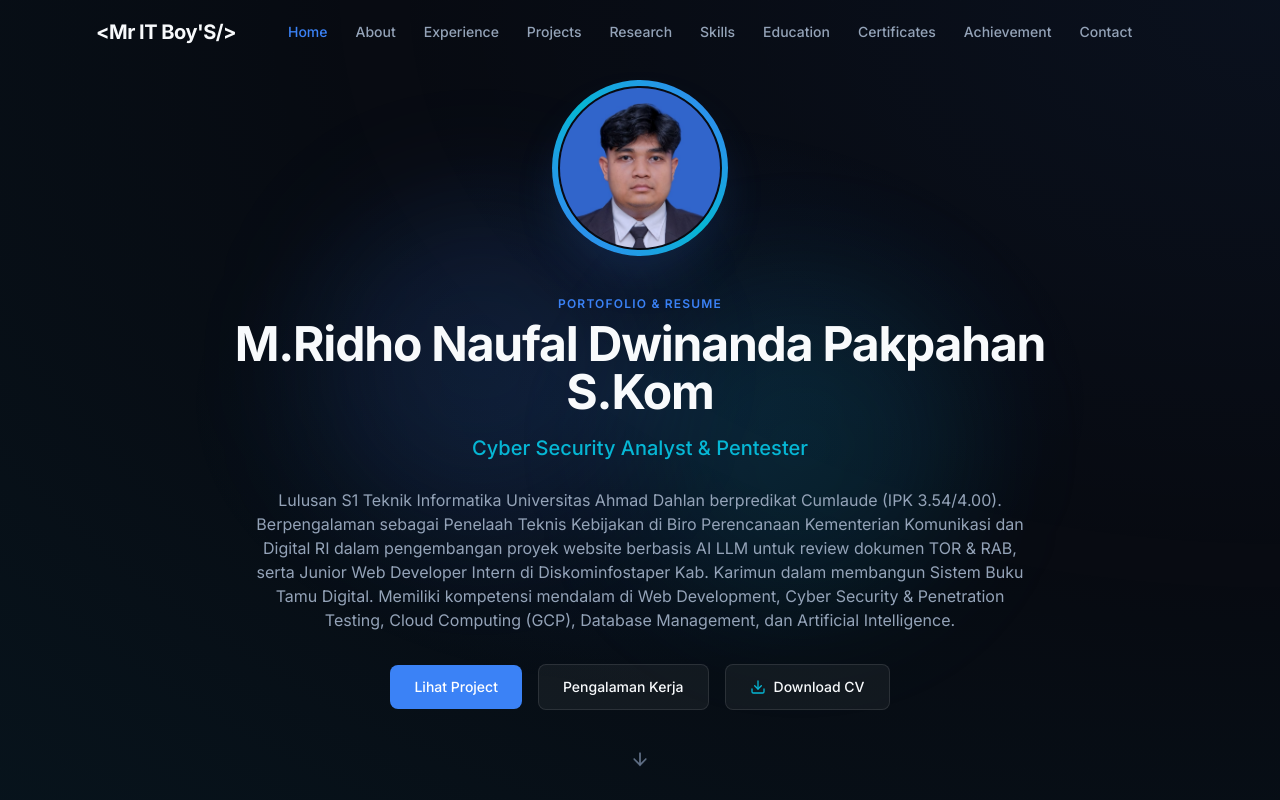
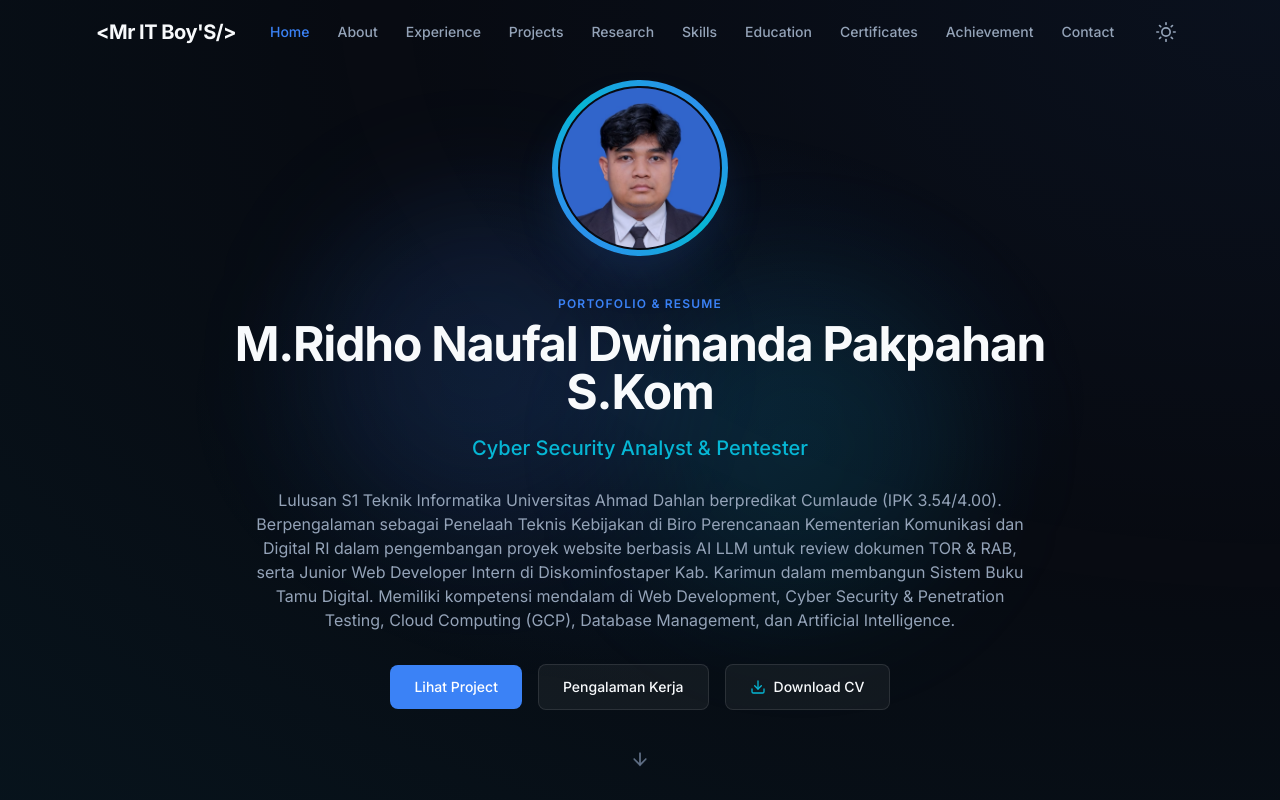
Before and after one commit to ridhodp/PortofolioMRidhoNaufal, a Next.js app: page / in a window 1280 px wide. Shown: the top 800 px of the page. Built offline with nearby package versions, Linux system fonts and the light colour scheme.

Commit message:
feat: add dark/light mode toggle

```diff
--- a/src/app/globals.css
+++ b/src/app/globals.css
@@ -13,6 +13,10 @@
 
   body {
     @apply bg-background text-text-primary antialiased;
+  }
+
+  html.light body {
+    @apply bg-white text-gray-900 antialiased;
   }
 
   ::selection {
@@ -37,6 +41,10 @@
     @apply rounded-xl border border-white/5 bg-background-secondary p-6 transition-all duration-300 hover:border-accent-blue/20;
   }
 
+  html.light .card {
+    @apply rounded-xl border border-gray-200 bg-gray-50 p-6 transition-all duration-300 hover:border-accent-blue/30;
+  }
+
   .card-hover {
     @apply hover:-translate-y-1 hover:shadow-lg hover:shadow-accent-blue/5;
   }
@@ -51,6 +59,10 @@
 
   .btn-secondary {
     @apply inline-flex items-center justify-center gap-2 rounded-lg border border-white/10 bg-white/5 px-6 py-3 text-sm font-medium text-text-primary transition-all duration-300 hover:border-accent-blue/30 hover:bg-white/10 focus:outline-none focus:ring-2 focus:ring-accent-blue/50 focus:ring-offset-2 focus:ring-offset-background;
+  }
+
+  html.light .btn-secondary {
+    @apply inline-flex items-center justify-center gap-2 rounded-lg border border-gray-300 bg-gray-100 px-6 py-3 text-sm font-medium text-gray-900 transition-all duration-300 hover:border-accent-blue/40 hover:bg-gray-200 focus:outline-none focus:ring-2 focus:ring-accent-blue/50 focus:ring-offset-2 focus:ring-offset-white;
   }
 
   .input-field {
--- a/src/components/layout/Navbar.tsx
+++ b/src/components/layout/Navbar.tsx
@@ -2,6 +2,7 @@
 
 import { useState, useEffect } from "react";
 import { MenuIcon, XIcon } from "@/components/ui/icons";
+import DarkModeToggle from "@/components/ui/DarkModeToggle";
 import { navItems } from "@/data/portfolio";
 import { cn } from "@/lib/utils";
 
@@ -86,6 +87,7 @@ export default function Navbar() {
           </div>
 
           <div className="flex items-center gap-3">
+            <DarkModeToggle />
             <button
               onClick={() => setIsOpen(!isOpen)}
               className="lg:hidden rounded-md p-2 text-text-secondary transition-colors hover:text-text-primary focus:outline-none focus:ring-2 focus:ring-accent-blue/50"
--- /dev/null
+++ b/src/components/ui/DarkModeToggle.tsx
@@ -0,0 +1,56 @@
+"use client";
+
+import { useState, useEffect } from "react";
+
+export default function DarkModeToggle() {
+  const [isDark, setIsDark] = useState(true);
+
+  useEffect(() => {
+    const saved = localStorage.getItem("theme");
+    if (saved === "light") {
+      setIsDark(false);
+      document.documentElement.classList.add("light");
+    } else {
+      setIsDark(true);
+      document.documentElement.classList.remove("light");
+    }
+  }, []);
+
+  const toggleTheme = () => {
+    if (isDark) {
+      setIsDark(false);
+      document.documentElement.classList.add("light");
+      localStorage.setItem("theme", "light");
+    } else {
+      setIsDark(true);
+      document.documentElement.classList.remove("light");
+      localStorage.setItem("theme", "dark");
+    }
+  };
+
+  return (
+    <button
+      onClick={toggleTheme}
+      className="rounded-md p-2 text-text-secondary transition-colors hover:text-text-primary focus:outline-none focus:ring-2 focus:ring-accent-blue/50"
+      aria-label={isDark ? "Switch to light mode" : "Switch to dark mode"}
+    >
+      {isDark ? (
+        <svg className="h-5 w-5" viewBox="0 0 24 24" fill="none" stroke="currentColor" strokeWidth="2" strokeLinecap="round" strokeLinejoin="round">
+          <circle cx="12" cy="12" r="5" />
+          <line x1="12" x2="12" y1="1" y2="3" />
+          <line x1="12" x2="12" y1="21" y2="23" />
+          <line x1="4.22" x2="5.64" y1="4.22" y2="5.64" />
+          <line x1="18.36" x2="19.78" y1="18.36" y2="19.78" />
+          <line x1="1" x2="3" y1="12" y2="12" />
+          <line x1="21" x2="23" y1="12" y2="12" />
+          <line x1="4.22" x2="5.64" y1="19.78" y2="18.36" />
+          <line x1="18.36" x2="19.78" y1="5.64" y2="4.22" />
+        </svg>
+      ) : (
+        <svg className="h-5 w-5" viewBox="0 0 24 24" fill="none" stroke="currentColor" strokeWidth="2" strokeLinecap="round" strokeLinejoin="round">
+          <path d="M21 12.79A9 9 0 1 1 11.21 3 7 7 0 0 0 21 12.79z" />
+        </svg>
+      )}
+    </button>
+  );
+}
```
